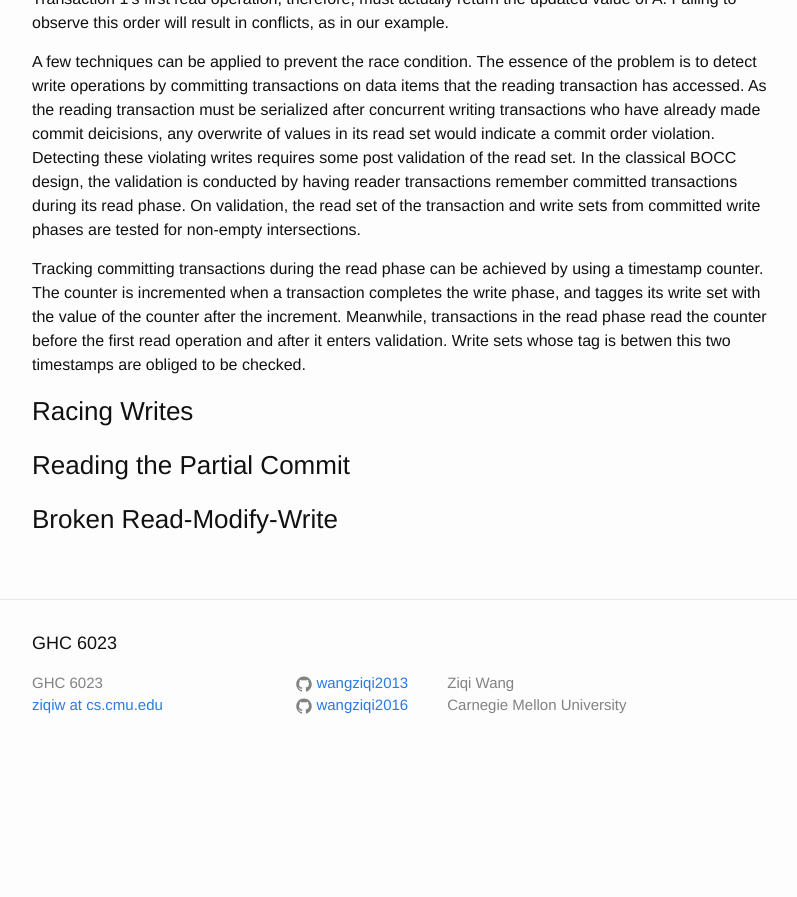
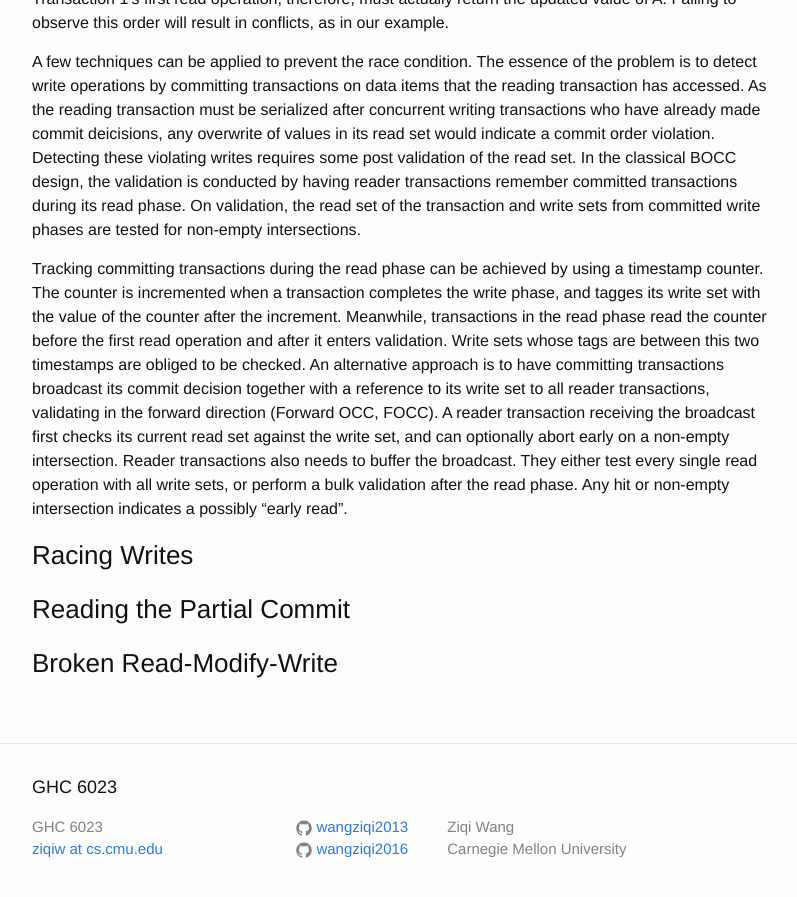
Before and after one commit to wangziqi2013/wangziqi2013.github.io, a Jekyll site: the page built from _posts/2018-03-21-Analyzing-OCC-Anomalies-and-Solutions.markdown, in a window 1280 px wide and 900 px high, scrolled down 1235 px. Shown: the top 897 px of the window, without its empty margins (238-1035 px from the left). Built offline with Jekyll 4.4.1, drawn with Linux system fonts in a browser that asks for light colours; before the commit the page ends 2012 px from its top, so only the background shows below that.

Commit message:
Finish BOCC and FOCC

```diff
--- a/_posts/2018-03-21-Analyzing-OCC-Anomalies-and-Solutions.markdown
+++ b/_posts/2018-03-21-Analyzing-OCC-Anomalies-and-Solutions.markdown
@@ -64,8 +64,14 @@ of the transaction and write sets from committed write phases are tested for non
 Tracking committing transactions during the read phase can be achieved by using a timestamp counter.
 The counter is incremented when a transaction completes the write phase, and tagges its write set with
 the value of the counter after the increment. Meanwhile, transactions in the read phase read the counter
-before the first read operation and after it enters validation. Write sets whose tag is betwen this two
-timestamps are obliged to be checked.
+before the first read operation and after it enters validation. Write sets whose tags are between this two
+timestamps are obliged to be checked. An alternative approach is to have committing transactions
+broadcast its commit decision together with a reference to its write set to all reader transactions,
+validating in the forward direction (Forward OCC, FOCC).
+A reader transaction receiving the broadcast first checks its current read set against the write set,
+and can optionally abort early on a non-empty intersection. Reader transactions also needs to buffer the
+broadcast. They either test every single read operation with all write sets, or perform a bulk validation
+after the read phase. Any hit or non-empty intersection indicates a possibly "early read".
 
 
 
```
